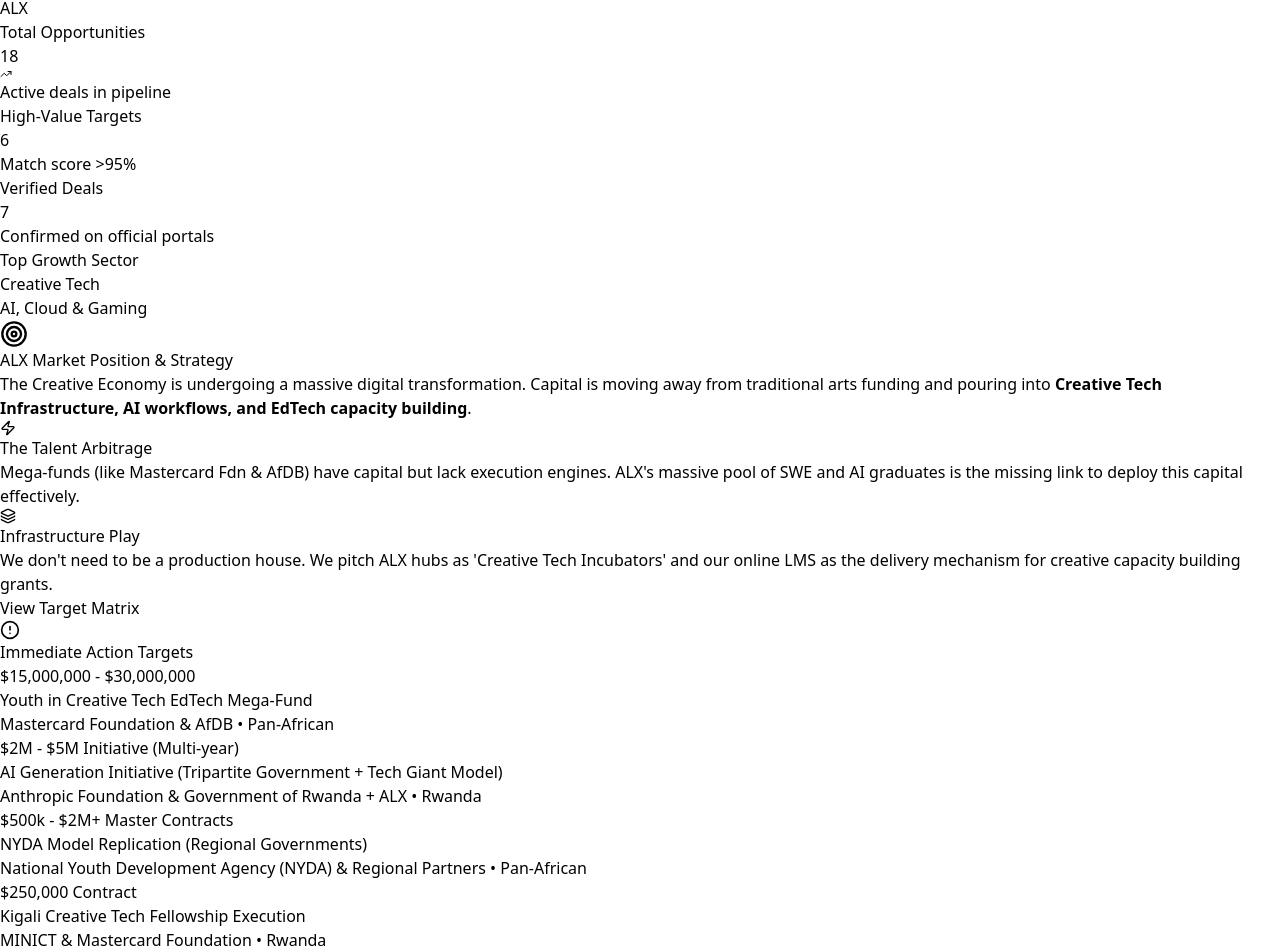
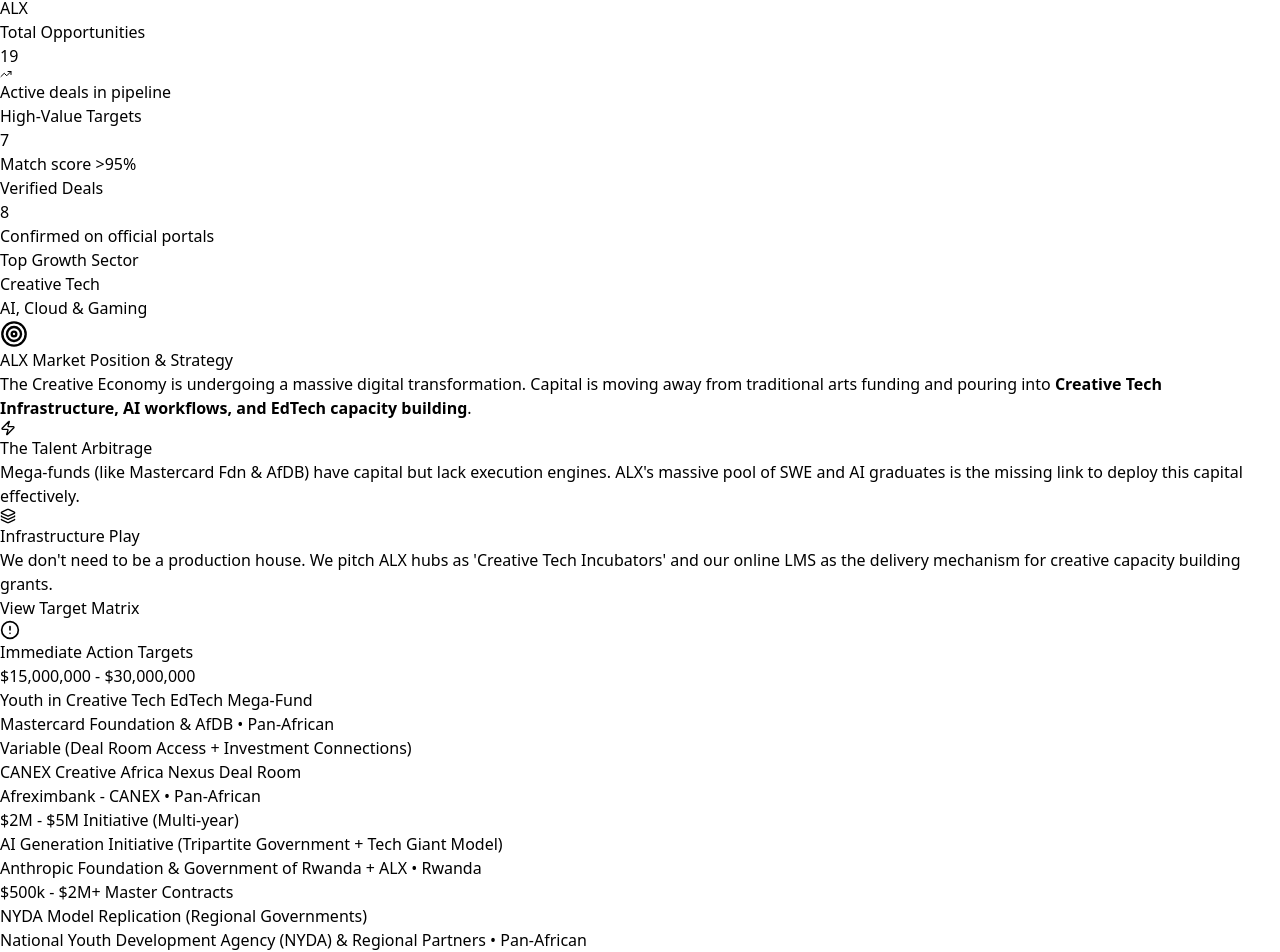
Before and after one commit to alxcreativeeconomy/creative-opportunity-platform, a React (Vite) app: page / in a window 1280 px wide. Shown: the part 174-1126 px from the top of the page. Built offline with nearby package versions, Linux system fonts and the light colour scheme.

Commit message:
Updated App.jsx links

```diff
--- a/src/App.jsx
+++ b/src/App.jsx
@@ -291,6 +291,27 @@ const DATABASE_SOURCE = [
     tags: ["AI", "Training", "Ghana"],
     matchScore: 60,
     verificationNote: "✓ VERIFIED: Meltwater Foundation (MEST) confirmed active with entrepreneurship programs across Africa. Training programs confirmed via official portal."
+  },
+  {
+    id: 802,
+    title: "CANEX Creative Africa Nexus Deal Room",
+    source: "Afreximbank - CANEX",
+    country: "Pan-African",
+    type: "Investment & Opportunity Platform",
+    status: "Open",
+    sector: "Creative Economy",
+    category: "B2B Partnership",
+    value: "Variable (Deal Room Access + Investment Connections)",
+    deadline: "Rolling / Ongoing",
+    description: "CANEX is Afreximbank's Creative Africa Nexus—a digital platform connecting African creatives with investors, collaborators, and market opportunities. The platform offers Create, Learn, and Earn modules with active deal room activity, investment connections, and film fund opportunities.",
+    eligibility: "Creative professionals, studios, production companies, and tech entrepreneurs across Africa.",
+    strategicFit: "PERFECT FIT FOR ALX: CANEX deal room offers direct pathways for ALX graduates to connect with investors and production opportunities. ALX can position as a training partner providing talent pipeline for CANEX ecosystem.",
+    portalUrl: "https://canex.africa/",
+    requirements: ["Portfolio/Showreel", "Project Proposal", "Beta Access Application"],
+    businessAction: ["Contact CANEX leadership to establish ALX graduate pipeline partnership.", "Explore training provider role for CANEX creative bootcamps.", "Negotiate preferential access for ALX cohorts."],
+    tags: ["Platform", "Investment", "Pan-African", "Deal Room", "Ecosystem"],
+    matchScore: 99,
+    verificationNote: "✓ VERIFIED: CANEX platform confirmed active with deal room, investment connections, film fund, and beta access signup. Afreximbank backing ensures institutional stability. Real-time opportunities through CANEX@IATF2025 and CANEX WKND events."
   },
 
   // =========================================================================
```
